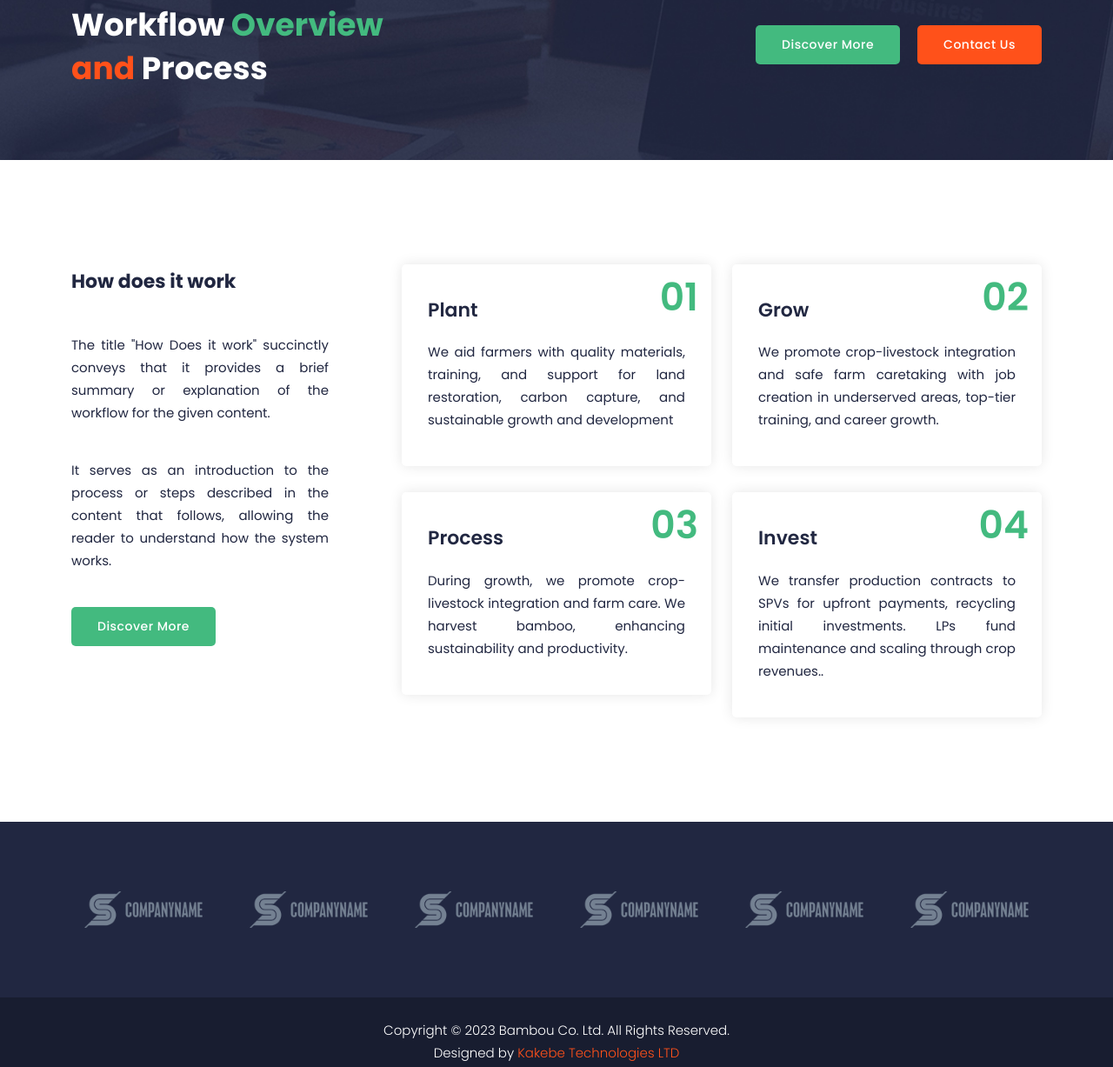
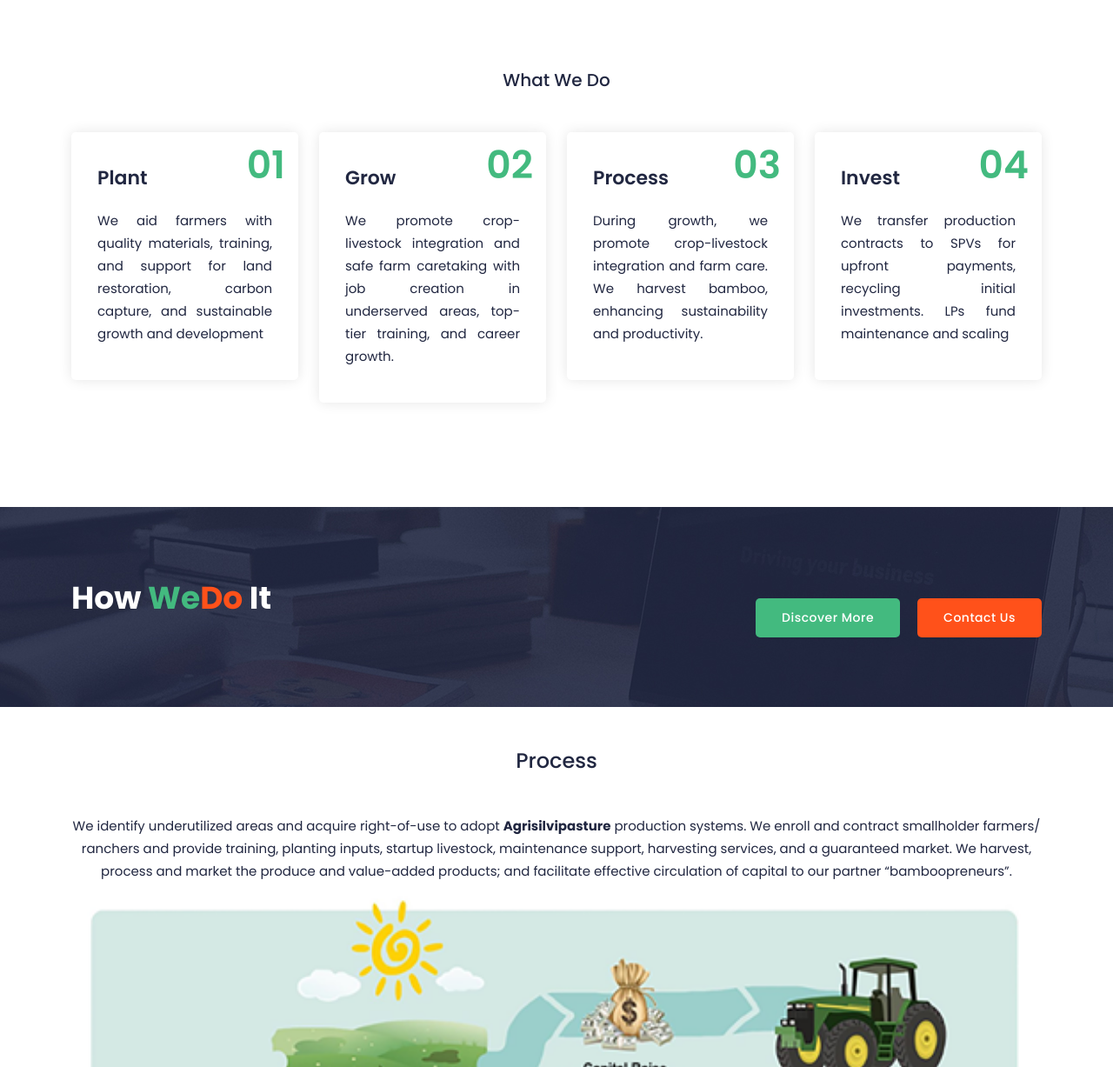
Before and after one commit to sedrickotolo/bambou, a plain HTML site: page about-us.html in a window 1280 px wide. Shown: the part 1179-2406 px from the top of the page at 87% size. Drawn offline with nearby package versions, Linux system fonts and the light colour scheme.

Commit message:
more about updates on saturday

```diff
--- a/about-us.html
+++ b/about-us.html
@@ -80,7 +80,32 @@ https://templatemo.com/tm-574-mexant
 
   <!-- ***** Main Banner Area End ***** -->
 
+  <div class="container">
+    <div class="row text-center mt-5 ">
+      <h3>Our Mission</h3>
+      <p class="mt-5">To become the leading bamboo plantation company in Uganda <br> by adopting <strong>Agrisilvipasture</strong> production systems and an aggressive <strong>Collaboration</strong> strategy with Smallholder farmers/ ranchers.</p>
+    </div>
+  </div>
+
   <section class="top-section">
+    <div class="container">
+      <div class="row">
+        <div class="col-lg-6">
+          <div class="left-image">
+            <img src="assets/images/bambou1.png" alt="">
+          </div>
+        </div>
+        <div class="col-lg-6">
+          <div class="left-image">
+            <img src="assets/images/bambou2.png" alt="">
+          </div>
+        </div>
+
+      </div>
+    </div>
+  </section>
+
+  <!-- <section class="top-section">
     <div class="container">
       <div class="row">
         <div class="col-lg-6">
@@ -120,13 +145,55 @@ https://templatemo.com/tm-574-mexant
         </div>
       </div>
     </div>
+  </section>   -->
+
+  <section class="what-we-do">
+    <div class="container">
+      <h5 class="text-center mb-5">What We Do</h5>
+      <div class="row">
+        <div class="col-lg-12">
+          <div class="right-items">
+            <div class="row my-justify">
+              <div class="col-lg-3">
+                <div class="item">
+                  <em>01</em>
+                  <h4>Plant</h4>
+                  <p>We aid farmers with quality materials, training, and support for land restoration, carbon capture, and sustainable growth and development</p>
+                </div>
+              </div>
+              <div class="col-lg-3">
+                <div class="item">
+                  <em>02</em>
+                  <h4>Grow</h4>
+                  <p>We promote crop-livestock integration and safe farm caretaking with job creation in underserved areas, top-tier training, and career growth.</p>
+                </div>
+              </div>
+              <div class="col-lg-3">
+                <div class="item">
+                  <em>03</em>
+                  <h4>Process</h4>
+                  <p>During growth, we promote crop-livestock integration and farm care. We harvest bamboo, enhancing sustainability and productivity.</p>
+                </div>
+              </div>
+              <div class="col-lg-3">
+                <div class="item">
+                  <em>04</em>
+                  <h4>Invest</h4>
+                  <p>We transfer production contracts to SPVs for upfront payments, recycling initial investments. LPs fund maintenance and scaling</p>
+                </div>
+              </div>
+            </div>
+          </div>
+        </div>
+      </div>
+    </div>
   </section>
 
   <section class="simple-cta">
     <div class="container">
       <div class="row">
         <div class="col-lg-5">
-          <h4>Workflow<em> Overview</em> <br><strong>and</strong> Process</h4>
+          <h4>How<em> We</em><strong>Do</strong> It</h4>
         </div>
         <div class="col-lg-7">
           <div class="buttons">
@@ -142,57 +209,22 @@ https://templatemo.com/tm-574-mexant
     </div>
   </section>
 
-  <section class="what-we-do">
-    <div class="container">
-      <div class="row">
-        <div class="col-lg-4">
-          <div class="left-content my-justify">
-            <h4>How does it work</h4>
-            <p>The title "How Does it work" succinctly conveys that it provides a brief summary or explanation of the workflow for the given content.</p>
 
-            <p>It serves as an introduction to the process or steps described in the content that follows, allowing the reader to understand how the system works.</p>
-            <div class="green-button">
-              <a href="contact-us.html">Discover More</a>
-            </div>
-          </div>
-        </div>
-        <div class="col-lg-8">
-          <div class="right-items">
-            <div class="row my-justify">
-              <div class="col-lg-6">
-                <div class="item">
-                  <em>01</em>
-                  <h4>Plant</h4>
-                  <p>We aid farmers with quality materials, training, and support for land restoration, carbon capture, and sustainable growth and development</p>
-                </div>
-              </div>
-              <div class="col-lg-6">
-                <div class="item">
-                  <em>02</em>
-                  <h4>Grow</h4>
-                  <p>We promote crop-livestock integration and safe farm caretaking with job creation in underserved areas, top-tier training, and career growth.</p>
-                </div>
-              </div>
-              <div class="col-lg-6">
-                <div class="item">
-                  <em>03</em>
-                  <h4>Process</h4>
-                  <p>During growth, we promote crop-livestock integration and farm care. We harvest bamboo, enhancing sustainability and productivity.</p>
-                </div>
-              </div>
-              <div class="col-lg-6">
-                <div class="item">
-                  <em>04</em>
-                  <h4>Invest</h4>
-                  <p>We transfer production contracts to SPVs for upfront payments, recycling initial investments. LPs fund maintenance and scaling through crop revenues..</p>
-                </div>
-              </div>
-            </div>
-          </div>
-        </div>
+  <div class="container">
+    <div class="row mt-5">
+      <div class="col-lg-12 text-center">
+        <h4 class="mb-5">Process</h4>
+        <p class="text-center">
+          We identify underutilized areas and acquire right-of-use to adopt <b>Agrisilvipasture</b> production systems. We enroll and contract smallholder farmers/ ranchers and provide training, planting inputs, startup livestock, maintenance support, harvesting services, and a guaranteed market. We harvest, process and market the produce and value-added products; and facilitate effective circulation of capital to our partner “bamboopreneurs”.
+        </p>
+      </div>
+      <div class="col-lg-12">
+        <img src="assets/images/about-img.png" class="img-fluid mx-auto" alt="">
       </div>
     </div>
-  </section>
+  </div>
+
+
 
   <section class="partners">
     <div class="container">
@@ -234,11 +266,20 @@ https://templatemo.com/tm-574-mexant
   <footer>
     <div class="container">
       <div class="row">
-        <div class="col-lg-12">
-          <p>Copyright © 2023 Bambou Co. Ltd. All Rights Reserved.
+            <div class="col-sm-4 text-justify">
+              <p class="my-justify">Bambou Planting Empowerment Ltd is on track to becoming the leading bamboo plantation company in Uganda by adopting an aggressive collaboration strategy with Smallholder farmers.</p>
+            </div>
+            <div class="col-sm-4 mt-3">
+              <p>Address: Plot 640-642, <br> Gombe A, Wakiso Town Council, Wakiso.
+                Email: info@bambou.eco
+                </p>
+            </div>
+            <div class="col-sm-4">
+              <a class="my-justify" href="about-us.html">About Us</a> <br>
+              <a class="my-justify" href="invest.html">Invest</a> <br>
+              <a class="my-justify" href="contact-us.html">Contact Us</a>
+             </div>
 
-          <br>Designed by <a title="Kakebe Technologies" rel="sponsored" href="https://kakebe.com" target="_blank">Kakebe Technologies</a>  <a title="CSS Templates" rel="sponsored" href="#" target="_self">LTD</a></p>
-        </div>
       </div>
     </div>
   </footer>
```
Also changed, not shown: assets/images/about-img.png (added), assets/images/bambou1.png (added), assets/images/bambou2.png (added), assets/images/heading-bg.jpg, assets/images/heading-bg1.jpg (added), assets/images/heading-bg11.jpg (added), assets/images/heading-bg12.jpg (added).
